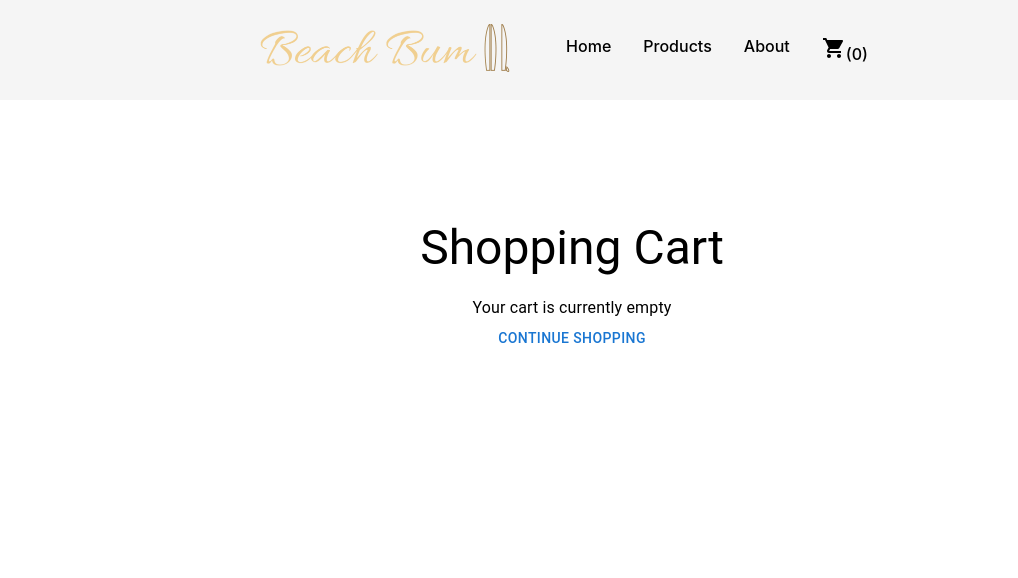
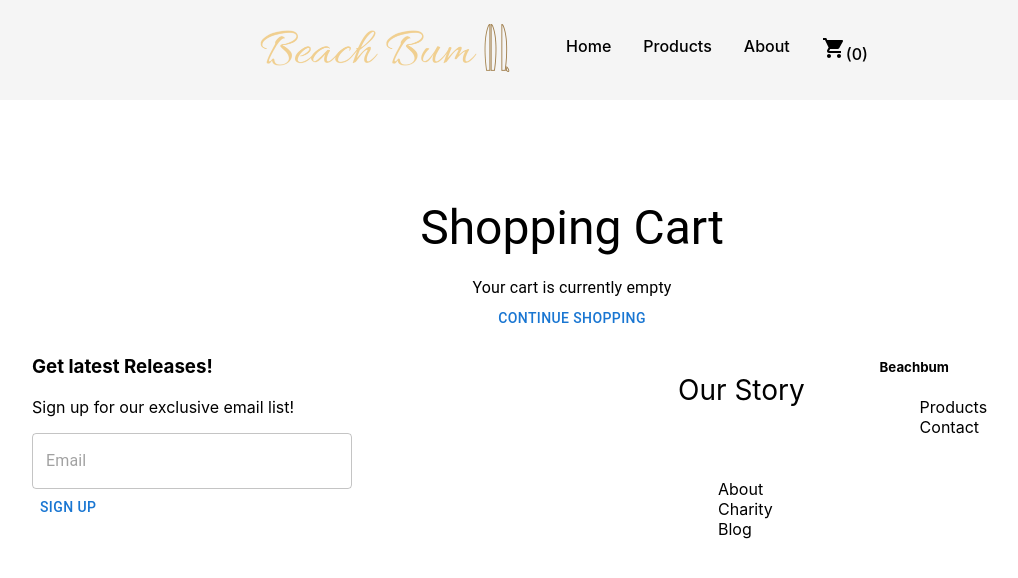
Before and after one commit to Mitchellj04/beachbum, a React (Create React App) app in the folder client/: page /cart in a window 1280 px wide. Shown: the top 578 px of the page, without its empty margins (68-1086 px from the left). Built offline with nearby package versions, Linux system fonts and the light colour scheme.

Commit message:
Fixed Routes/Styling

```diff
--- a/client/src/About.css
+++ b/client/src/About.css
@@ -1,8 +1,19 @@
-.about{
-
-}
-
 .about-title{
     justify-content: center;
     text-align: center;
+    padding: 20px;
 }
+
+.about-section {
+    max-width: 1220px;
+    margin: 0 auto;
+    padding: 0 10px;
+}
+
+.grid-text {
+    margin: 10 auto;
+    flex: 1 0 auto;
+    text-align: center;
+    align-items: center;
+    justify-content: center
+}
--- a/client/src/App.js
+++ b/client/src/App.js
@@ -22,7 +22,7 @@ function App() {
   return (
     <div className="App">
         <Navbar/>
-        <Footer />
+
         <Routes>
           <Route path='/' element={<Home />}/>
           <Route path='/products' element={<Products />}/>
@@ -36,6 +36,7 @@ function App() {
           <Route path='/admin' element={<AdminLogin2 />} />
           <Route path='/admin/edit' element={<AdminProductPage />}/>
         </Routes>
+        <Footer />
     </div>
   );
 }
--- a/client/src/Components/About.js
+++ b/client/src/Components/About.js
@@ -3,39 +3,50 @@ import React from 'react'
 import beach from '../Images/8mile-beach.JPG'
 import me from '../Images/koz-top.JPG'
 import lighthouse from '../Images/lighthouse.JPG'
+import '../About.css'
 
 const About = () => {
   return (
-    <div style={{marginTop: '10vh'}} id='about' className='about'>
+    <div id='about' className='about'>
 
         <img src={beach} style={{width: '100vw', height: '100vh'}}></img>
         <div className='about-title'>
-        <Typography variant='h4'>Are you a laid back guy or gal? <br></br>Is all you want to do is relax on the beach? </Typography>
+        <Typography variant='h4'>What is a beach bum? <br></br>Do you wish all you could do is wash your worries away <br></br> Laying on the beach not a trouble in the world. </Typography>
         </div>
         <div className='about-section'>
-        <Box style={{maringTop: '20vh'}}>
+
             <Grid container className='grid-container' style={{justifyContent: 'center', alignItems: 'center'}}>
-                <Grid item xs={5}>
+                <Grid item xs={5} style={{paddingBottom: 10}}>
                     <img src={me} style={{width: '100%', height: '100%'}}></img>
                 </Grid>
-                <Grid item xs={5} style={{position: 'relative', display: 'flex', flex: '1 0 auto', width: '50rem'}}>
+                <Grid item xs={5} className='grid-item' style={{padding: 25, justifyContent: 'center', alignItems: 'center', paddingBottom: 10}}>
                     <div className='grid-text'>
-                        <Typography>Hello I am Justin Mithell founder of Beach Bum. I am an outdoor enthuesist always seeking that next adventure. I have had my fair share of sunsets, sunrises and just overall good times with good people.  </Typography>
+                        <Typography variant='h5' style={{padding: 10, textDecoration: 'bold'}}>Hello I am Justin Mithell founder of Beach Bum.</Typography>
+                        <Typography> I am an outdoor enthuesist always seeking that next adventure. <br></br> I have had my fair share of sunsets, sunrises and just overall good times with good people.  </Typography>
+                    </div>
+                </Grid>
+                <Grid item xs={5} style={{padding: 25, justifyContent: 'center', alignItems: 'center', paddingBottom: 10}}>
+                <div className='grid-text'>
+                    <Typography style={{padding: 10}}>I was stuck with a problem trying to find nice cloths that encapsulated my adventurous and relaxed personality. </Typography>
+                    <Typography style={{padding: 10}}>Either the cloths were just too cheap and are not breathable or they were extermely expensive for what you are getting. </Typography>
+                </div>
+                </Grid>
+                <Grid item xs={5} style={{paddingBottom: 10}}>
+                    <img src={lighthouse} style={{width: '100%', height: '100%'}}></img>
+                </Grid>
+                <Grid item xs={5} style={{paddingBottom: 10}}>
+                    <img src={me} style={{width: '100%', height: '100%'}}></img>
+                </Grid>
+                <Grid item xs={5} style={{padding: 25, justifyContent: 'center', alignItems: 'center', paddingBottom: 10}}>
+                    <div className='grid-text'>
+                        <Typography style={{padding: 10}}>My main mission for Beachbum was to create a community of laid back people who enjoy living life the way you are suppose to. </Typography>
+                            <Typography style={{padding: 10}}>The second goal of beachbum was to use the businesses to benefit a bigger cause. No matter the city, county, or beach there was always some type of trash distracting the beauty of the site.</Typography>
+                            <Typography style={{padding: 10}}>That is why Beachbum has commited to making an effort to clean up parks and beaches around the world. </Typography>
                     </div>
 
                 </Grid>
-                <Grid item xs={5}>
-                <div className='grid-text'>
-                    <Typography>I was stuck with a problem trying to find nice cloths that encapsulated my adventurous and relaxed personality. Either the cloths were just too cheap and are not breathable or they were extermely expensive for what you are getting. </Typography>
-                </div>
-                </Grid>
-                <Grid item xs={5}>
-                    <img src={lighthouse} style={{width: '100%', height: '100%'}}></img>
-                </Grid>
             </Grid>
-        </Box>
         </div>
-
     </div>
   )
 }
--- a/client/src/Components/Cart.js
+++ b/client/src/Components/Cart.js
@@ -11,7 +11,7 @@ import {
 import React, { useEffect, useState } from "react";
 import { useDispatch, useSelector } from "react-redux";
 import { useNavigate } from "react-router-dom";
-import { cartTotals, decreaseCart, increaseCart, removeItem } from "../Redux/Cart/CartSlice";
+import { cartTotals, decreaseCart, increaseCart, removeItem, clearCart } from "../Redux/Cart/CartSlice";
 import KeyboardBackspaceIcon from '@mui/icons-material/KeyboardBackspace';
 import '../Cart.css'
 import { createOrder } from "../Redux/Orders/OrderSlice";
@@ -41,6 +41,10 @@ const Cart = () => {
 
   const increaseCartItem = (product) => {
     dispatch(increaseCart(product))
+  }
+
+  const clearCartItem = () => {
+    dispatch(clearCart())
   }
 
   const continueCheckout = () => {
@@ -138,7 +142,7 @@ const Cart = () => {
                   {shopping}
                   </tbody>
                   </table>
-                  <Button style={{width: 225, margin: 50}} variant='outlined'>Clear</Button>
+                  <Button style={{width: 225, margin: 50}} variant='outlined' onClick={() => clearCartItem()}>Clear</Button>
             </div>
           <div className='cart-total'>
             <div className="cart-summary-wrapper">
@@ -153,7 +157,7 @@ const Cart = () => {
             <Button className="btn" variant="outlined" onClick={continueCheckout}> Checkout </Button>
             {error.map((er) => <Alert severity="error">{er}</Alert>)}
 
-            <Button className="btn" startIcon={<KeyboardBackspaceIcon />}>Continue Shopping</Button>
+            <Button className="btn" startIcon={<KeyboardBackspaceIcon />} onClick={() => navigate('/products')}>Continue Shopping</Button>
             </div>
    </div>
       </div>
--- a/client/src/Components/Checkout/Confirm.js
+++ b/client/src/Components/Checkout/Confirm.js
@@ -18,13 +18,18 @@ const Confirm = () => {
               <Typography variant='h4'>Information</Typography>
               <div>
                   <Typography>Name: {user.name}</Typography>
-                  <Typography>Address: {user.address}</Typography>
                   <Typography>Phone: {user.phone}</Typography>
                   <Typography>Email: {user.email}</Typography>
               </div>
               <div>
                 <Typography variant='h4'>Shipping Information</Typography>
-
+                <div>
+                <Typography>Name: {user.name}</Typography>
+                  <Typography>Address: {user.address}</Typography>
+                  <Typography>Town: {user.address}</Typography>
+                  <Typography>State: {user.address}</Typography>
+                  <Typography>Zipcode: {user.address}</Typography>
+                </div>
               </div>
           </Grid>
           <Grid item xs={5}>
--- a/client/src/Components/Footer.js
+++ b/client/src/Components/Footer.js
@@ -1,8 +1,40 @@
+import { Button, TextField } from '@mui/material'
 import React from 'react'
+import '../Footer.css'
 
 const Footer = () => {
   return (
-    <div>Footer</div>
+    <div>
+      <div className='wrapper'>
+        <div className='footer-container'>
+          <div className='footer-form'>
+            <h3>Get latest Releases!</h3>
+            <p>Sign up for our exclusive email list!</p>
+            <form className='form'>
+            <TextField type='text' placeholder='Email' name='email' className='text-field'></TextField>
+            <Button>Sign Up</Button>
+            </form>
+          </div>
+          <div className='footer-menu-container'>
+              <div className='first-box'>
+                <h6>Our Story</h6>
+                <ul>
+                  <li>About</li>
+                  <li>Charity</li>
+                  <li>Blog</li>
+                </ul>
+              </div>
+              <div>
+                <h5>Beachbum</h5>
+                <ul>
+                  <li>Products</li>
+                  <li>Contact</li>
+                </ul>
+              </div>
+          </div>
+        </div>
+      </div>
+    </div>
   )
 }
 
--- /dev/null
+++ b/client/src/Footer.css
@@ -0,0 +1,51 @@
+.wrapper {
+    max-width: 1220px;
+    margin: 0 auto;
+    padding: 0 10px;
+}
+
+.container {
+    display: flex;
+}
+
+.footer-container {
+    display: flex;
+    max-width: 1150px;
+    padding-bottom: 1em;
+    margin-left: auto;
+}
+
+.footer-form {
+    min-width: 18rem;
+}
+
+.form {
+    margin: 0;
+}
+
+.footer-menu-container{
+    display: flex;
+    margin-left: auto;
+    min-width: 31.5em;
+}
+
+.first-box {
+    width: 40%;
+}
+
+.text-field {
+    line-height: 1;
+    width: 100%;
+}
+
+h6 {
+    font-size: 1.75rem;
+    margin-top: 1rem;
+    padding-top: 0.849rem;
+    line-height: 3rem;
+    font-weight: 400;
+}
+
+ul {
+    list-style: none;
+}
--- a/client/src/Redux/Cart/CartSlice.js
+++ b/client/src/Redux/Cart/CartSlice.js
@@ -20,6 +20,12 @@ const cartSlice = createSlice({
                 const addQuantity = {...action.payload, cartQuantity: 1}
                 state.cartItems.push(addQuantity)
             }
+        },
+        clearCart(state, action){
+            // state.cartItems.remove
+            // state.cartTotalQuantities = 0,
+            // state.cartTotalAmount = 0
+
         },
         removeItem(state, action){
            const remove = state.cartItems.filter((item) => item.id !== action.payload.id)
@@ -68,5 +74,6 @@ export const {addCart, cartTotals} = cartSlice.actions
 export const {removeItem} = cartSlice.actions
 export const {decreaseCart}= cartSlice.actions
 export const {increaseCart} = cartSlice.actions
+export const {clearCart} = cartSlice.actions
 
 export default cartSlice.reducer
```
